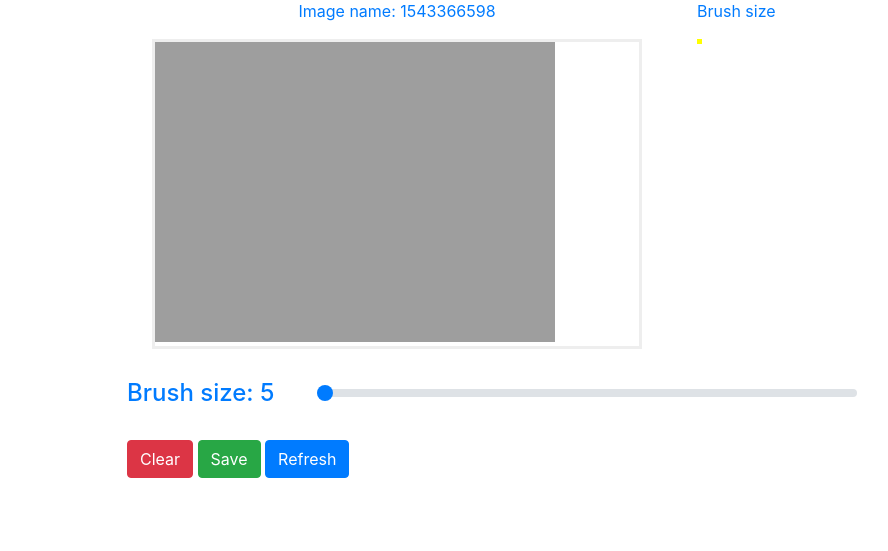
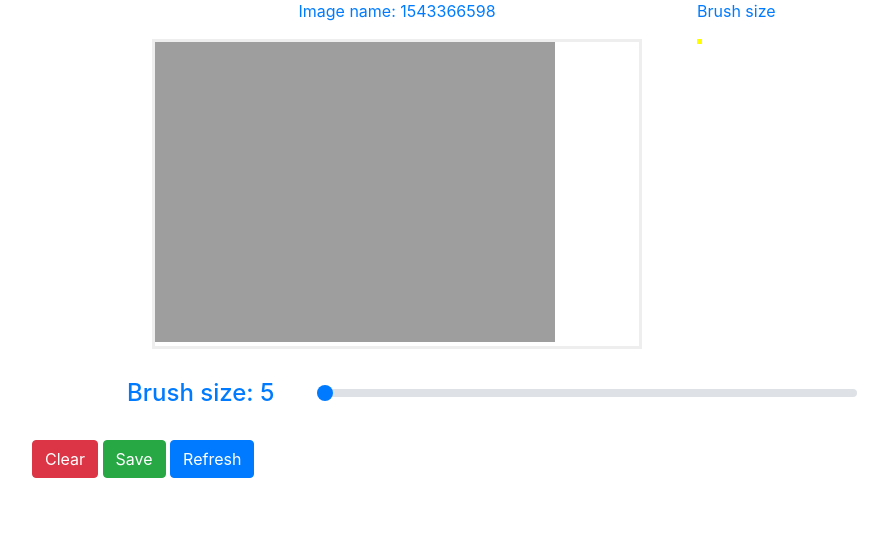
Before and after one commit to skconan/drawing_web_app, a Django app: page /masker/ in a window 1280 px wide. Shown: the part 249-800 px from the top of the page, without its empty margins (148-1036 px from the left). Run offline with Django 3.2, Linux system fonts and the light colour scheme; data comes from the database, SQL or seed files in the repository; some libraries are stand-ins or nearby versions.

Commit message:
fix responsive and add touch function

```diff
--- a/website/drawing/templates/masker.html
+++ b/website/drawing/templates/masker.html
@@ -2,7 +2,7 @@
 {% load bootstrap4 %}
 
 {% block content %}
-
+<meta name="viewport" content="user-scalable=no,initial-scale=1.0,maximum-scale=1.0" />
 <form method="post" enctype="multipart/form-data">
     {% csrf_token %}
     <div class="row">
@@ -31,8 +31,8 @@
     <br />
 
     <div class="row">
-        <div class="col-md-2"></div>
-        <div class="col-md-8">
+        <div class="col-md-1"></div>
+        <div class="col-md-10">
             <input id="mask-result" name="mask-result" type="hidden" value="">
             <input name="image-name" type="hidden" value="{{ img_name }}">
             <input id="img-url" type="hidden" value="{{ img_url }}">
@@ -41,7 +41,7 @@
             <button type="submit" class="btn btn-success" id="btn-save">Save</button>
             <button type="button" onClick="location.reload()" class="btn btn-primary">Refresh</button>
         </div>
-        <div class="col-md-2"></div>
+        <div class="col-md-1"></div>
     </div>
 </form>
 <br />
@@ -79,7 +79,7 @@
         init_canvas();
         init_canvas_tool();
     };
-
+    document.ontouchmove = function(e){ e.preventDefault(); }
     function init_canvas() {
         slideBrushSize.setAttribute("value", brush_size);
 
@@ -119,7 +119,37 @@
 
     }
 
+    canvas.addEventListener("touchstart", handleStart, false);
+    canvas.addEventListener("touchmove", handleMove, false);
+
+    function handleStart(e) {
+        e.preventDefault();
+        offsetLeft = canvas.getBoundingClientRect().left;
+        offsetTop = canvas.getBoundingClientRect().top;
+        var mouseX = e.touches[0].clientX - offsetLeft;
+        var mouseY = e.touches[0].clientY - offsetTop;
+        paint = true;
+        addClick(mouseX, mouseY);
+        redraw();
+    }
+
+
+
+    function handleMove(e) {
+        e.preventDefault();
+        offsetLeft = canvas.getBoundingClientRect().left;
+        offsetTop = canvas.getBoundingClientRect().top;
+        var mouseX = e.touches[0].clientX - offsetLeft;
+        var mouseY = e.touches[0].clientY - offsetTop;
+        if (paint) {
+            addClick(mouseX, mouseY, true);
+            redraw();
+        }
+    };
+
     $('#mask-canvas').mousedown(function (e) {
+        offsetLeft = canvas.getBoundingClientRect().left;
+        offsetTop = canvas.getBoundingClientRect().top;
         var mouseX = e.clientX - offsetLeft;
         var mouseY = e.clientY - offsetTop;
         paint = true;
@@ -128,6 +158,8 @@
     });
 
     $('#mask-canvas').mousemove(function (e) {
+        offsetLeft = canvas.getBoundingClientRect().left;
+        offsetTop = canvas.getBoundingClientRect().top;
         var mouseX = e.clientX - offsetLeft;
         var mouseY = e.clientY - offsetTop;
         if (paint) {
@@ -136,9 +168,13 @@
         }
     });
 
+
+
     $('#mask-canvas').mouseup(function (e) {
         paint = false;
     });
+
+
 
     $('#mask-canvas').mouseleave(function (e) {
         paint = false;
```
